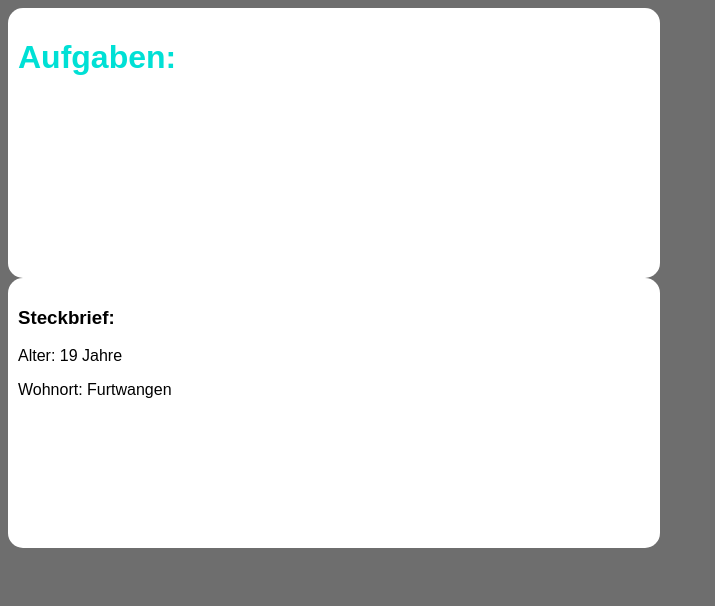
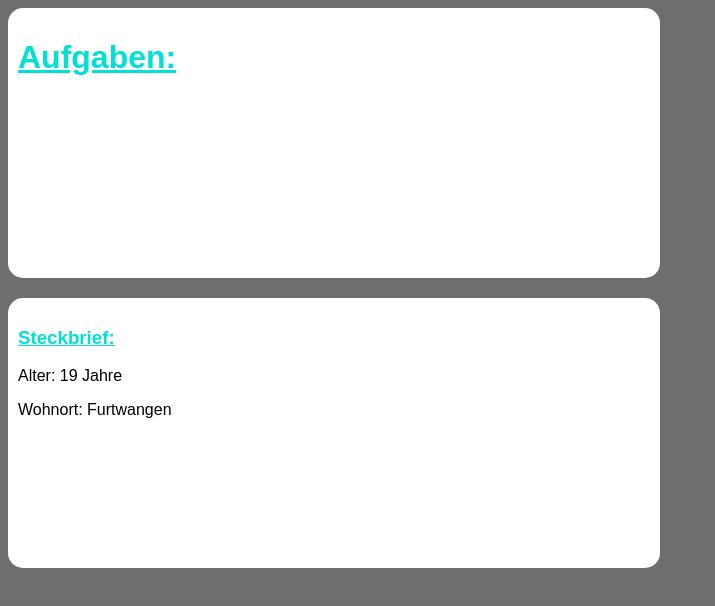
Before and after one commit to yeniayeb/EIA2-3, a plain HTML site: page steckbrief/steckbrief.htm in a window 1280 px wide. Shown: the whole page, without its empty margins (0-715 px from the left). Drawn offline with Linux system fonts and the light colour scheme.

Commit message:
another commit

```diff
--- a/steckbrief/steckbrief.htm
+++ b/steckbrief/steckbrief.htm
@@ -17,10 +17,12 @@
             background: #ffffff;
             border-radius: 15px;
             padding: 10px;
+            margin-bottom: 20px;
         }
 
-        h1 {
+        h1, h3 {
             color: #00e0d5;
+            text-decoration: underline;
         }
 
         p {
```
